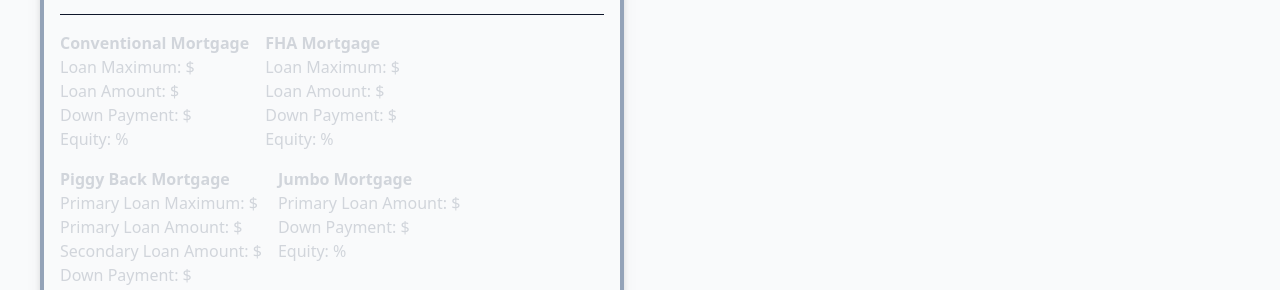
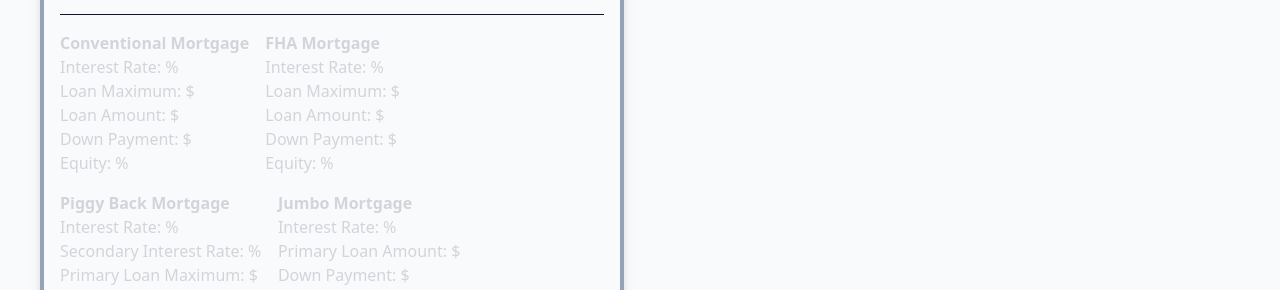
Before and after one commit to samueltanner/mortgage_app, a Next.js app: page /calculator in a window 1280 px wide. Shown: the part 507-797 px from the top of the page. Built offline with nearby package versions, Linux system fonts and the light colour scheme; no server answers.

Commit message:
adjustments to loan options logic

```diff
--- a/src/components/LoanInfoCardV2.tsx
+++ b/src/components/LoanInfoCardV2.tsx
@@ -1,16 +1,17 @@
 import { useState, useRef, useEffect } from 'react'
 import { BiCalculator, BiReset, BiSliderAlt } from 'react-icons/bi'
-import { LoanMaximums, OptimizedLoans } from '@/lib/types'
-import { getOptimizedLoan } from '@/lib/optimizeLoanHelper'
+import { OptimizedLoans, InterestRates } from '@/lib/types'
 
 interface LoanInfoCardProps {
   optimizedLoans: OptimizedLoans | undefined
   setDownPayment: (downPayment: number) => void
+  interestRates: InterestRates
 }
 
 export const LoanInfoCard = ({
   optimizedLoans,
   setDownPayment,
+  interestRates,
 }: LoanInfoCardProps) => {
   const [tempDownPayment, setTempDownPayment] = useState<number | undefined>()
 
@@ -73,6 +74,7 @@ export const LoanInfoCard = ({
             } flex w-fit flex-col`}
           >
             <h2 className="font-bold">Conventional Mortgage</h2>
+            <p>Interest Rate: {interestRates?.conventional}%</p>
             <p>Loan Maximum: ${optimizedLoans?.conventional?.loanLimit}</p>
             <p>
               Loan Amount: ${optimizedLoans?.conventional?.primaryLoanAmount}
@@ -87,6 +89,7 @@ export const LoanInfoCard = ({
             } flex w-fit flex-col`}
           >
             <h2 className="font-bold">FHA Mortgage</h2>
+            <p>Interest Rate: {interestRates?.fha}%</p>
             <p>Loan Maximum: ${optimizedLoans?.fha?.loanLimit}</p>
             <p>Loan Amount: ${optimizedLoans?.fha?.primaryLoanAmount}</p>
             <p>Down Payment: ${optimizedLoans?.fha?.downPayment}</p>
@@ -101,6 +104,8 @@ export const LoanInfoCard = ({
             } flex w-fit flex-col`}
           >
             <h2 className="font-bold">Piggy Back Mortgage</h2>
+            <p>Interest Rate: {interestRates?.conventional}%</p>
+            <p>Secondary Interest Rate: {interestRates?.piggy_back}%</p>
             <p>
               Primary Loan Maximum: ${optimizedLoans?.piggy_back?.loanLimit}
             </p>
@@ -123,6 +128,7 @@ export const LoanInfoCard = ({
             } flex w-fit flex-col`}
           >
             <h2 className="font-bold">Jumbo Mortgage</h2>
+            <p>Interest Rate: {interestRates?.jumbo}%</p>
             <p>
               Primary Loan Amount: ${optimizedLoans?.jumbo?.primaryLoanAmount}
             </p>
--- a/src/lib/optimizeLoanHelper.ts
+++ b/src/lib/optimizeLoanHelper.ts
@@ -67,6 +67,7 @@ export const getOptimizedLoan = ({
 
   const getPrimaryLoanAmount = () => {
     const downPayment = getDownPayment()
+    if (loanType === 'jumbo') return listPrice - downPayment
     const loanMax = loanLimit
     const maxPrimaryLoanAmount = listPrice - downPayment
     const primaryLoanAmount =
@@ -102,6 +103,7 @@ export const getOptimizedLoan = ({
 
   const getLoanViability = () => {
     if((loanType === 'jumbo' || loanType === 'piggy_back') && listPrice < loanLimit) return false
+    if (loanType === 'piggy_back' && secondaryLoanAmount <= 0) return false
     if (budgetTest !== 0) return false
     if (!customDownPayment) return true
     return customDownPayment < minimumDownPayment ? false : true
--- a/src/lib/types.ts
+++ b/src/lib/types.ts
@@ -55,11 +55,11 @@ export interface LoanLimit {
   four_unit: number
 }
 
-interface InterestRates {
-  [key: string]: number
-  conventional: number
-  fha: number
-  jumbo: number
-  piggy_back: number
-  va: number
+export interface InterestRates {
+  [key: string]: number | undefined
+  conventional: number | undefined
+  fha: number| undefined
+  jumbo: number| undefined
+  piggy_back: number| undefined
+  va: number| undefined
 }
--- a/src/pages/calculator.tsx
+++ b/src/pages/calculator.tsx
@@ -4,7 +4,12 @@ import { useState, useEffect, useCallback } from 'react'
 import { useGetPropertyInfo } from '@/lib/useGetPropertyInfo'
 import { useGetCounties } from '@/lib/useGetCounties'
 import { useGetLoanLimits } from '@/lib/useGetLoanLimits'
-import { LoanMaximums, OptimizedLoan, OptimizedLoans } from '@/lib/types'
+import {
+  InterestRates,
+  LoanMaximums,
+  OptimizedLoan,
+  OptimizedLoans,
+} from '@/lib/types'
 import { PropertyInfoCard } from '@/components/PropertyInfoCardV2'
 import { LoanInfoCard } from '@/components/LoanInfoCardV2'
 import { MortgageInfoCard } from '@/components/MortgageInfoCard'
@@ -19,9 +24,15 @@ const Calculator = ({}) => {
   const [listingURL, setListingURL] = useState<string>('')
   const [propertyType, setPropertyType] = useState<string>('')
   const [listPrice, setListPrice] = useState<number>(0)
-  const [loanMaximums, setLoanMaximums] = useState<LoanMaximums>()
   const [downPayment, setDownPayment] = useState<number>()
   const [optimizedLoans, setOptimizedLoans] = useState<OptimizedLoans>()
+  const [interestRates, setInterestRates] = useState<InterestRates>({
+    conventional: undefined,
+    fha: undefined,
+    jumbo: undefined,
+    piggy_back: undefined,
+    va: undefined,
+  })
 
   const {
     data: propertyData,
@@ -55,6 +66,10 @@ const Calculator = ({}) => {
     isLoading: todaysInterestRatesLoading,
     isSuccess: todaysInterestRatesSuccess,
   } = useTodaysInterestRates()
+
+  useEffect(() => {
+    if (todaysInterestRates) setInterestRates(todaysInterestRates)
+  }, [todaysInterestRates])
 
   const getNumberOfUnits = useCallback(() => {
     if (!propertyData || !propertyData.property_type) return
@@ -168,6 +183,7 @@ const Calculator = ({}) => {
           <LoanInfoCard
             optimizedLoans={optimizedLoans}
             setDownPayment={setDownPayment}
+            interestRates={interestRates}
           />
         </CalculatorCard>
 
```
